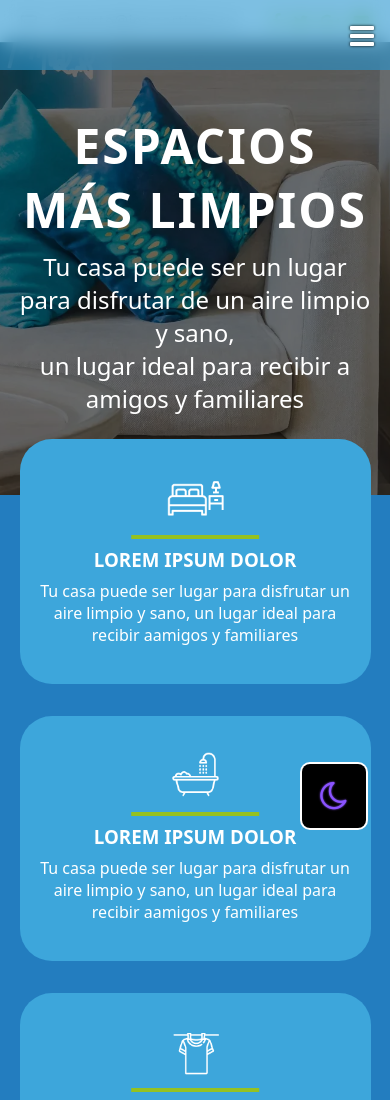
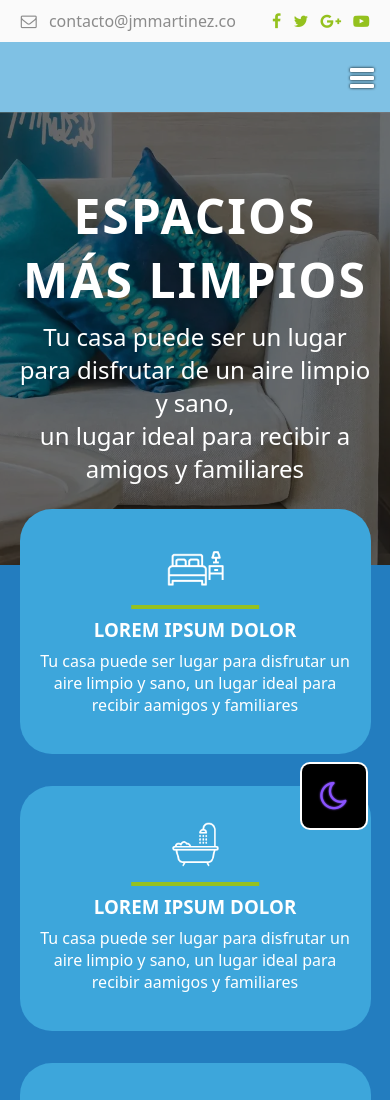
Before and after one commit to alobuuls/landing-page, a plain HTML site: page index.html in a window 390 px wide. Shown: the top 1100 px of the page. Drawn offline with Linux system fonts and the light colour scheme.

Commit message:
✨ feat: Enhance mobile navigation and smooth scrolling
- wrap body content to support sticky menu behavior (html)
- make navigation menu sticky on mobile (css)
- hide menu when scrolling down on mobile (css)
- close menu when clicking outside of it (js)
- close menu when selecting a navigation item (js)
- add smooth scroll to top when clicking the navigation bar (js)
- add smooth scroll to sections when clicking navigation links (js)

```diff
--- a/css/header.css
+++ b/css/header.css
@@ -71,8 +71,9 @@
 
   & a {
     color: white;
+    display: block;
+    position: relative;
     text-shadow: 0 0 1px black;
-    position: relative;
     text-transform: uppercase;
 
     &:before {
@@ -169,14 +170,23 @@
   }
 
   .menu {
+    backdrop-filter: blur(10px);
     background-color: color-mix(in srgb, var(--color-blue) 60%, transparent 40%);
-    backdrop-filter: blur(10px);
+    cursor: pointer;
     padding-block: 1rem;
-    position: fixed;
+    visibility: visible;
+    z-index: 3;
+    position: sticky;
     top: 0;
     left: 0;
+    transition: translate 0.5s ease,
+                visibility 0.5s ease;
     width: 100%;
-    z-index: 3;
+
+    &.scroll-down {
+      translate: 0 -100%;
+      visibility: hidden;
+    }
   }
 
   .menu-items > li {
--- a/index.html
+++ b/index.html
@@ -35,7 +35,7 @@
     </div>
 
     <!-- header -->
-    <section>
+    <main>
       <header id="header" class="header" role="social-media">
         <div class="ctn-header-info">
           <div class="ctn-info-mail">
@@ -85,7 +85,6 @@
           <li><a href="#contact">Contacto</a></li>
         </ul>
       </nav>
-    </section>
 
       <!-- banner -->
       <section>
@@ -512,7 +511,10 @@
           </a>
         </footer>
       </section>
+    </main>
 
+    <script src="js/menu.js"></script>
+    <script src="js/scroll-validations.js"></script>
     <script src="js/scroll-animation.js"></script>
   </body>
 </html>
--- /dev/null
+++ b/js/menu.js
@@ -0,0 +1,38 @@
+document.addEventListener('DOMContentLoaded', () => {
+  const menu = document.getElementById('menu');
+  const menuBtn = document.getElementById('hamburguer-checkbox');
+
+  const hideMenu = () => menuBtn.checked = false;
+
+  // Check if the click was inside the menu
+  const outsideMenuHide = e => {
+    if (menu.contains(e.target)) return;
+    hideMenu();
+  }
+
+  const menuItemHide = e => {
+    if (!e.target.closest('a')) return;
+    hideMenu();
+  }
+
+  const scrollToSection = (e) => {
+    const link = e.target.closest('a[href^="#"]');
+    if (!link) return;
+
+    e.preventDefault();
+    e.stopPropagation();
+
+    const id = link.getAttribute('href');
+    if (!id || id === '#') return;
+
+    const section = document.querySelector(id);
+    if (!section) return;
+
+    const top = (section.getBoundingClientRect().top + window.pageYOffset ) - menu.clientHeight;
+    window.scrollTo({top, behavior: 'smooth'})
+  };
+
+  document.addEventListener('click', e => outsideMenuHide(e));
+  document.querySelector('.menu-items').addEventListener('click', e => menuItemHide(e));
+  document.querySelector('.menu-items').addEventListener('click', scrollToSection);
+});
--- /dev/null
+++ b/js/scroll-validations.js
@@ -0,0 +1,45 @@
+document.addEventListener('DOMContentLoaded', () => {
+  const MOBILE_BREAKPOINT = 768;
+
+  const menu = document.getElementById('menu');
+  const menuBtn = document.getElementById('hamburguer-checkbox');
+  const articles = document.querySelector('.articles');
+
+  // Prevent errors if elements don't exist
+  if (!menu || !menuBtn) return;
+
+  let lastScrollPos = 0;
+  const isMobile = () => window.innerWidth <= MOBILE_BREAKPOINT;
+
+  const hideMenu = () => menuBtn.checked = false;
+
+  const debounce = (fn, delay = 100) => {
+    let timeout;
+
+    return (...args) => {
+      clearTimeout(timeout);
+      timeout = setTimeout(() => fn(...args), delay);
+    };
+  };
+
+  const updateMenuDirection = () => {
+    if (!isMobile()) return;
+
+    const currentScrollPos = window.pageYOffset || document.documentElement.scrollTop;
+    const articlesScrollHeight = articles.getBoundingClientRect().top + window.pageYOffset;
+    const scrollingDown = currentScrollPos > lastScrollPos && currentScrollPos > articlesScrollHeight - 128;
+    menu.classList.toggle('scroll-down', scrollingDown);
+
+    if (scrollingDown) hideMenu();
+    // Prevent negative values on iOS bounce scroll
+    lastScrollPos = Math.max(currentScrollPos, 0);
+  };
+
+  const goTop = ({ target }) => {
+    if (target.closest('.menu-icon')) return;
+    window.scrollTo({top: 0, behavior: 'smooth'});
+  };
+
+  window.addEventListener('scroll', debounce(() => updateMenuDirection()));
+  menu.addEventListener('click', goTop);
+});
```
Lines whose indentation alone changed are shown as unchanged.
